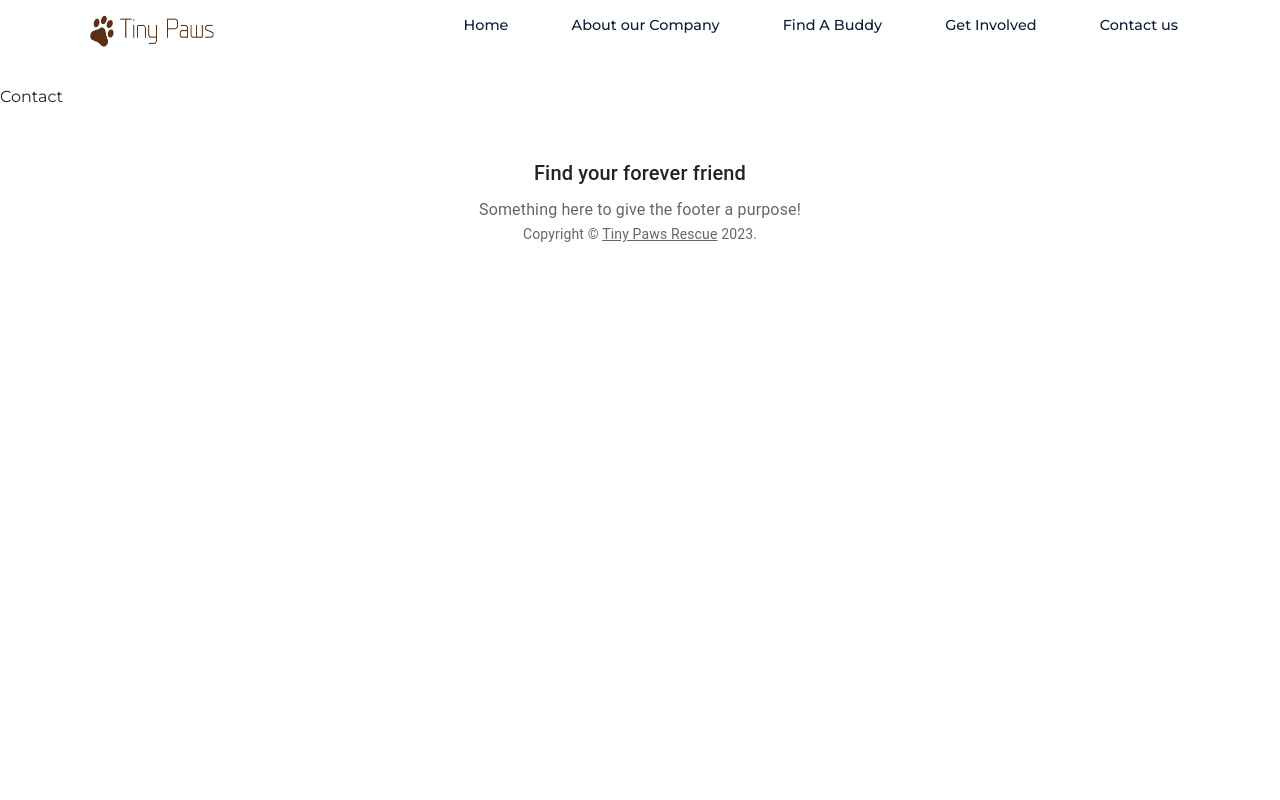
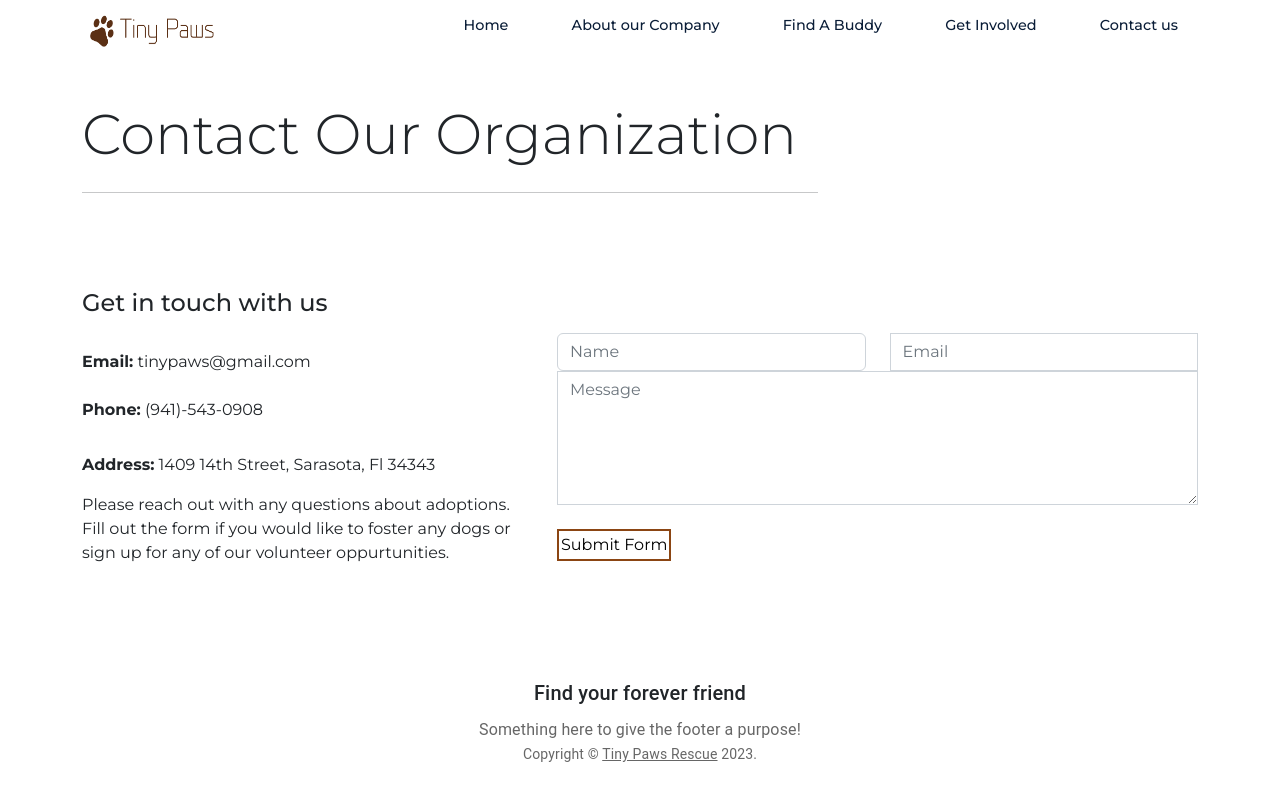
Before and after one commit to lougoncharenko/tiny-paws-rescue, a React (Create React App) app: page /contact in a window 1280 px wide. Shown: the top 800 px of the page. Built offline with nearby package versions, Linux system fonts and the light colour scheme; what @shopify/polaris would draw is missing.

Commit message:
created and styled a contact page

```diff
--- a/package.json
+++ b/package.json
@@ -13,6 +13,7 @@
     "@testing-library/user-event": "^13.5.0",
     "bootstrap": "^5.2.3",
     "react": "^18.2.0",
+    "react-bootstrap": "^2.7.4",
     "react-dom": "^18.2.0",
     "react-router-dom": "^6.10.0",
     "react-scripts": "5.0.1",
--- /dev/null
+++ b/src/components/Contact/Contact.jsx
@@ -0,0 +1,99 @@
+import React from "react";
+import { Container, Row, Col } from "react-bootstrap";
+import { contactConfig } from "../ContactInfo/ContactInfo";
+
+export default function ContactUs() {
+
+
+  return (
+      <Container>
+
+        <Row className="mb-5 mt-3">
+          <Col lg="8">
+            <h1 className="display-4 mb-4">Contact Our Organization</h1>
+            <hr className="t_border my-4 ml-0 text-left" />
+          </Col>
+        </Row>
+        <Row className="sec_sp">
+          <Col lg="5" className="mb-5">
+            <h4 className="color_sec py-4">Get in touch with us</h4>
+            <address>
+              <strong>Email:</strong>{" "}
+              <a href={`mailto:${contactConfig.YOUR_EMAIL}`}>
+                {contactConfig.YOUR_EMAIL}
+              </a>
+              <br />
+              <br />
+              {contactConfig.hasOwnProperty("YOUR_PHONE") ? (
+                <p>
+                  <strong>Phone:</strong> {contactConfig.YOUR_PHONE}
+                </p>
+              ) : (
+                ""
+              )}
+               {contactConfig.hasOwnProperty("ADDRESS") ? (
+                <p
+                style={{
+                  paddingTop: "15px"
+                }}>
+                  <strong>Address:</strong> {contactConfig.ADDRESS}
+                </p>
+              ) : (
+                ""
+              )}
+            </address>
+            <p>{contactConfig.description}</p>
+          </Col>
+          <Col lg="7" className="d-flex align-items-center">
+            <form  className="contact__form w-100">
+              <Row>
+                <Col lg="6" className="form-group">
+                  <input
+                    className="form-control"
+                    id="name"
+                    name="name"
+                    placeholder="Name"
+                    type="text"
+                    required
+                  />
+                </Col>
+                <Col lg="6" className="form-group">
+                  <input
+                    className="form-control rounded-0"
+                    id="email"
+                    name="email"
+                    placeholder="Email"
+                    type="email"
+                    required
+                  />
+                </Col>
+              </Row>
+              <textarea
+                className="form-control rounded-0"
+                id="message"
+                name="message"
+                placeholder="Message"
+                rows="5"
+                required
+              ></textarea>
+              <br />
+              <Row>
+                <Col lg="12" className="form-group">
+                  <button
+                  style ={{
+                    padding: '2px',
+                    backgroundColor: 'white',
+                    color: 'black',
+                    border: "2px solid #8B4513",
+                  }}
+                  type="submit">
+                  Submit Form
+                  </button>
+                </Col>
+              </Row>
+            </form>
+          </Col>
+        </Row>
+      </Container>
+  );
+}
--- /dev/null
+++ b/src/components/ContactInfo/ContactInfo.js
@@ -0,0 +1,10 @@
+export const contactConfig = {
+  ADDRESS: '1409 14th Street, Sarasota, Fl 34343',
+  YOUR_EMAIL: 'tinypaws@gmail.com',
+  YOUR_PHONE: '(941)-543-0908',
+  description:
+    'Please reach out with any questions about adoptions. Fill out the form if you would like to foster any dogs or sign up for any of our volunteer oppurtunities.',
+  YOUR_SERVICE_ID: 'service_id',
+  YOUR_TEMPLATE_ID: 'template_id',
+  YOUR_USER_ID: 'user_id',
+};
--- a/src/pages/Contact.jsx
+++ b/src/pages/Contact.jsx
@@ -1,9 +1,10 @@
 import React from 'react';
+import ContactUs from '../components/Contact/Contact';
 
 const Contact = () => {
   return (
     <div>
-      Contact
+      <ContactUs />
     </div>
   );
 }
```
Also changed, not shown: 1 other file (tests, documents, lock files or other folders).
